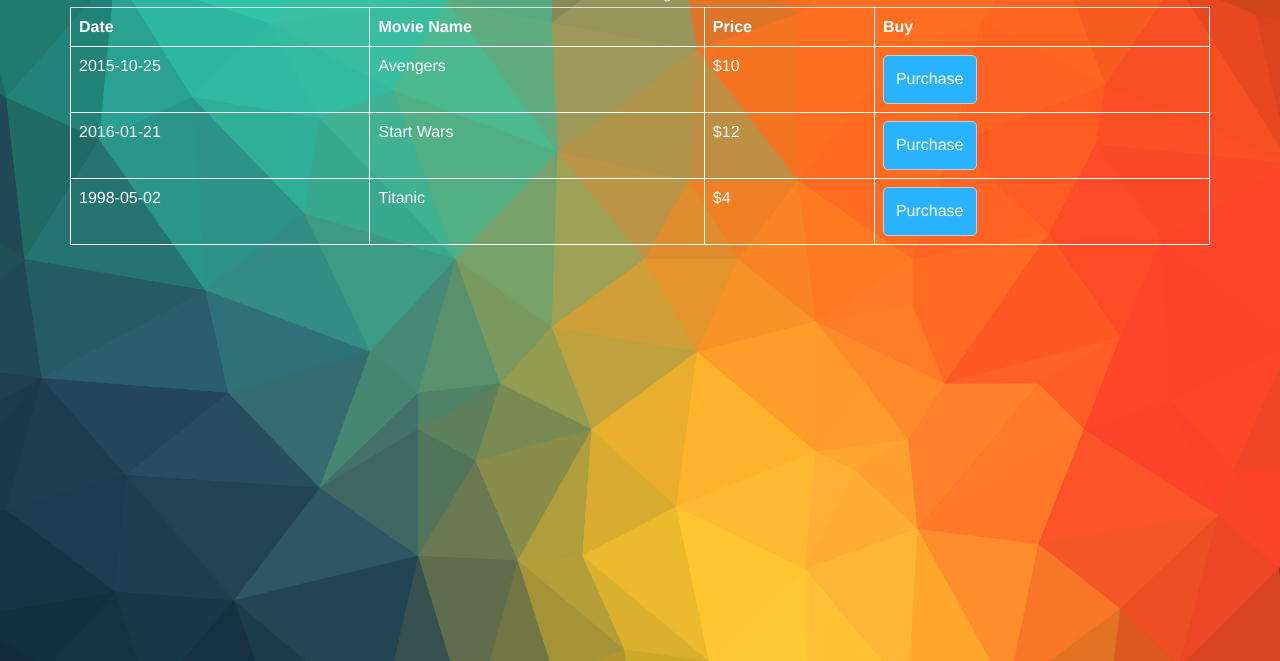
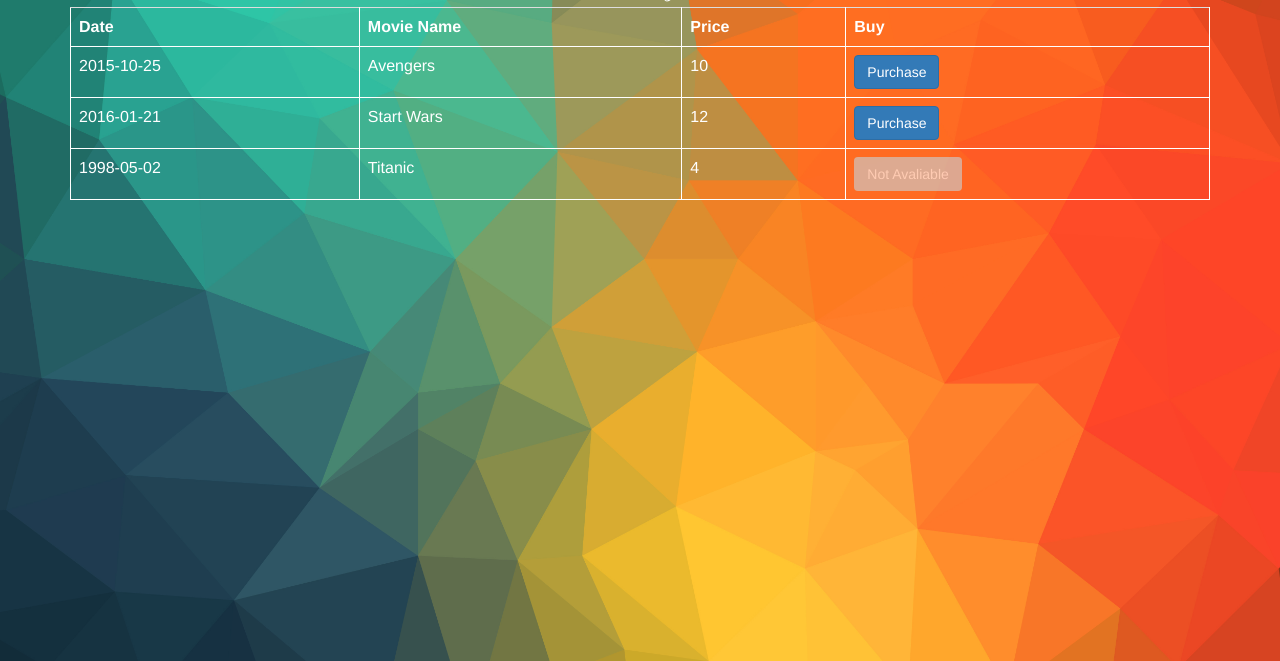
Before and after one commit to hackhub-education/movie, a plain HTML site: page ticket.html in a window 1280 px wide. Shown: the part 139-800 px from the top of the page. Drawn offline with nearby package versions, Linux system fonts and the light colour scheme.

Commit message:
Append dynamic movies to HTML

```diff
--- a/js/ticket.js
+++ b/js/ticket.js
@@ -11,7 +11,7 @@ var movies = [
     name: 'Start Wars',
     price: 12,
     avaliable: true,
-    ticketLeft: 0
+    ticketLeft: 2
   },
   {
     date: '1998-05-02',
@@ -23,9 +23,27 @@ var movies = [
 ];
 
 for (var i = 0; i < movies.length; i++) {
-  if (movies[i].avaliable || movies[i].ticketLeft > 0) {
-    console.log(movies[i].name);
+
+
+  var dateTd = '<td>' + movies[i].date + '</td>';
+  var nameTd = '<td>' + movies[i].name + '</td>';
+  var priceTd = '<td>' + movies[i].price + '</td>';
+
+  if (movies[i].avaliable && movies[i].ticketLeft > 0) {
+
+    // movie is avaliable and has ticket left, user can purchase
+
+    var purchaseTd = '<td><button class="btn btn-primary">Purchase</button></td>';
   } else {
-    console.log('not avaliable');
+
+    // movie is not avaliable and user cannot purchase
+
+    var purchaseTd = '<td><button class="btn" disabled="true">Not Avaliable</button></td>';
   }
+
+
+
+
+  $('<tr>').html(dateTd + nameTd + priceTd + purchaseTd).appendTo('#ticket-table');
+
 }
--- a/ticket.html
+++ b/ticket.html
@@ -35,7 +35,7 @@
   <h1>Ticket System</h1>
 
   <div class="table-wrapper container">
-    <table class="table table-hover">
+    <table class="table table-hover" id="ticket-table">
       <tr>
         <th>Date</th>
         <th>Movie Name</th>
@@ -43,7 +43,7 @@
         <th>Buy</th>
       </tr>
 
-      <tr>
+      <!-- <tr>
         <td>2015-10-25</td>
         <td>Avengers</td>
         <td>$10</td>
@@ -62,7 +62,7 @@
         <td>Titanic</td>
         <td>$4</td>
         <td><button class="btn-blue">Purchase</button></td>
-      </tr>
+      </tr> -->
 
     </table>
   </div>
```
